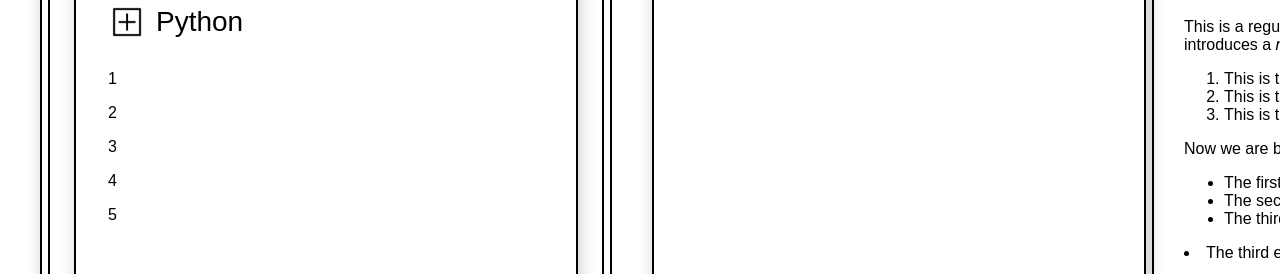
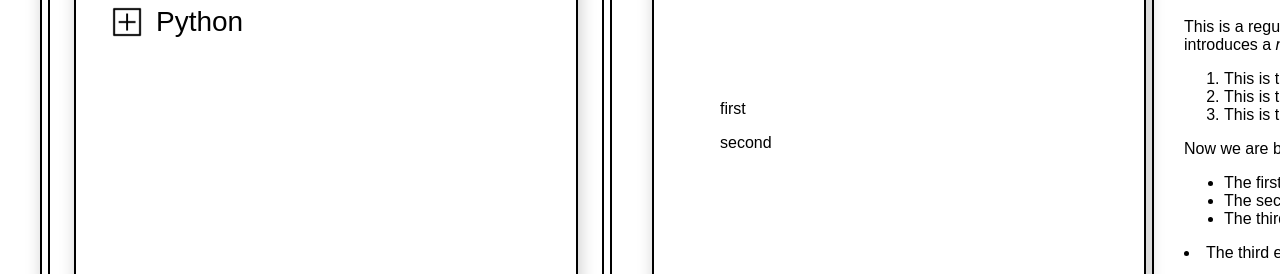
Before and after one commit to tonyjhillman/cb-content-creation, a React (Create React App) app: page / in a window 1280 px wide. Shown: the part 274-548 px from the top of the page. Built offline with nearby package versions, Linux system fonts and the light colour scheme.

Commit message:
WED-02: Added initial map function to nav

```diff
--- a/src/index.js
+++ b/src/index.js
@@ -63,7 +63,7 @@
 
 			<UpperApplicationWindow />
 
-			<RenderNavContent />
+
 
 
 
@@ -73,10 +73,18 @@
 
 function RenderNavContent (props)
 {
-		const numbers = [1, 2, 3, 4, 5];
-		const listItems = numbers.map((number) =>
-  			<p>{number}</p>
-			);
+		//const numbers = [1, 2, 3, 4, 5];
+		//const doubledNumbers = numbers.map((number) => number * 2);
+
+		//const listDoubles = doubledNumbers.map((doubledNumber) =>
+  	//		<p>{doubledNumber}</p>
+		//	);
+
+		const theTitles = props.titles;
+
+		const listTitles = theTitles.map((aTitle) =>
+			<p>{aTitle}</p>
+		);
 
 		return (
 			<div style={{
@@ -89,7 +97,7 @@
 				left: 108,
 				zIndex: 99
 			}}>
-			{listItems}
+			{listTitles}
 			</div>
 		);
 
@@ -548,7 +556,7 @@
 //
 var canSaveFile = true;
 
-var arrayOfAllTitles = new Array();
+var arrayOfAllTitles = new Array("first", "second");
 var arrayOfAllLocations = new Array();
 
 // By switching this to false, disallow attempts to get a file before a
@@ -881,7 +889,12 @@
 
 			this.setState ( { titles: arrayOfAllTitles } );
 			this.setState ( { locations: arrayOfAllTitles } );
+
+			alert("Array of All titles is: " + this.state.titles);
+			alert("global array version is: " + arrayOfAllTitles);
 		}
+
+
 
 
 	RenderNodeJsButton ()
@@ -1361,6 +1374,8 @@
 				<FileButton onClick={() => this.saveCurrentEditsToServer(this.state.currentfilename) }/>
 
 				<XMLButton onClick={() => this.getXMLFileFromServer(this.state.xmlfilename) }/>
+
+				<RenderNavContent titles={ this.state.titles } />
 
 			</div>
 		);
```
